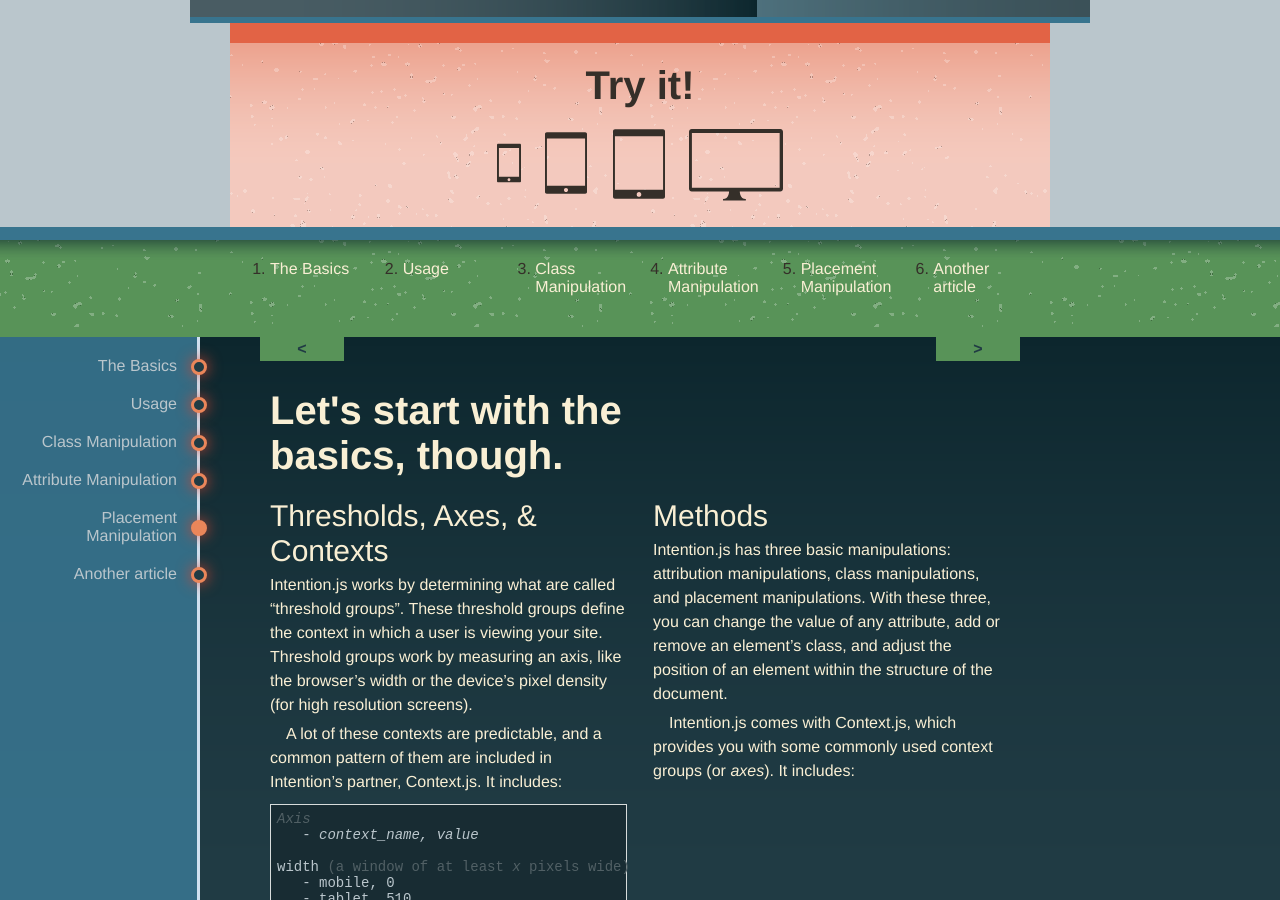
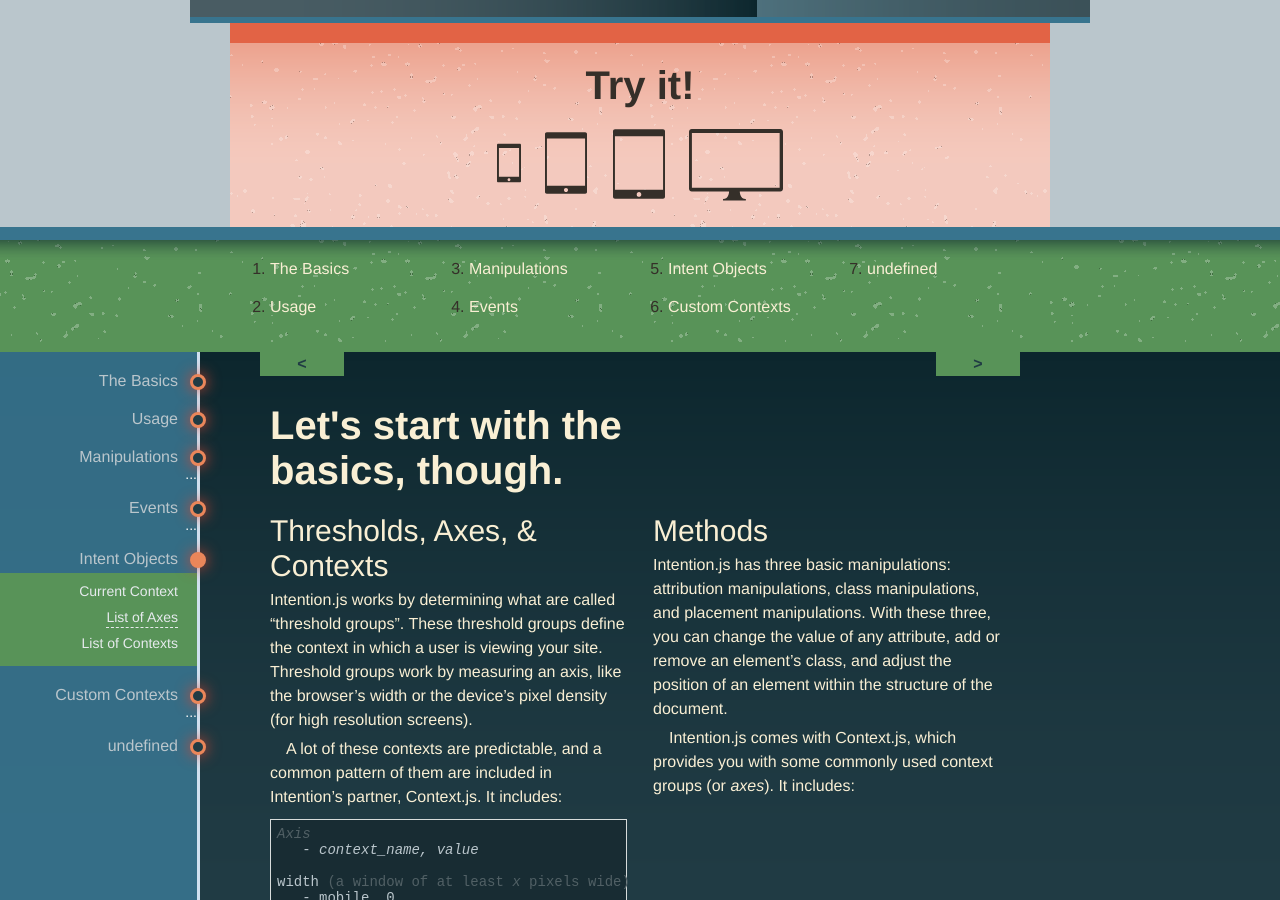
Before and after one commit to dowjones/intentionjs, a Jekyll site: the page built from index.html, in a window 1280 px wide and 900 px high, scrolled down 857 px. Built offline with Jekyll 4.4.1, drawn with Linux system fonts in a browser that asks for light colours; some of the changed text lies outside the part shown.

Commit message:
Switched up the nav again
Left side nav now has subsections, helping it prove itself worth to the
page. Only available in luxury displays. Code could be cleaned up some,
especially the CSS.

Put some names to vote. We'll see.

```diff
--- a/assets/css/base.less
+++ b/assets/css/base.less
@@ -334,7 +334,6 @@
 	width:200px;
 	height:100%;
 	padding-top:@gutter;
-	padding-left:@gutter/2;
 	position:absolute;
 	top:0;
 	left:0;
@@ -355,7 +354,6 @@
 		left:100%;
 	}
 	li{ //a node on the line
-		margin-right:6px; //get it on the line
 		position:relative;
 		right:0;
 		list-style:none;
@@ -365,7 +363,7 @@
 		div{ display:inline-block }
 		.label{
 			width:auto;
-			padding-right:14px;
+			padding-right:19px;
 		}
 		.circle{
 			width:10px;
@@ -374,16 +372,34 @@
 			border:3px solid @orange;
 			background:@mediumBlue;
 			position:absolute;
-			top:50%;
-			margin-top:-7px; //vertically center
+			right:-9px;
+			top:2px;
 			box-shadow:0 0 15px overlay(@orange, @mediumBlue);
 		}
-		.circle.active{
-			background:@orange;
+		ul{
+			max-height:13px;
+			margin-top:0;
+			font-size:14px;
+			overflow:hidden;
+			.transitions(.5s);
+			li a{ padding-bottom:2px; color:lighten(@periwinkle, 15%); }
+			li.active a{ border-bottom:1px dashed lighten(@periwinkle, 15%); }
 		}
+		ul:before{ content:'...'; }
 	}
-	li+li{
-		margin-top:@gutter;
+	li.active{
+		.circle{ background:@orange; }
+		ul{
+			max-height:999px;
+			padding:10px 19px 15px 0;
+			margin-top:5px;
+			background:@green;
+		}
+		ul:before{ content:'' }
+	}
+	li+li{ margin-top:@gutter; }
+	ul {
+		li+li{ margin-top:@gutter/2; }
 	}
 	nav{ display:none } //mobile, tablet nav shouldn't been visible in standard
 }
@@ -424,8 +440,7 @@
 #topNav.pseudotablet, #topNav.pseudosmalltablet, #topNav.pseudomobile{
 	display:none;
 }
-#topNav.hdtv ol{ .columns(6); }
-#topNav.standard ol, #topNav.tablet ol{ .columns(3) }
+#topNav.hdtv ol, #topNav.standard ol, #topNav.tablet ol{ .columns(4); }
 #topNav.smalltablet ol, #topNav.mobile ol{ .columns(2) }
 #prevnext{
 	width:100%;
--- a/assets/css/index.less
+++ b/assets/css/index.less
@@ -289,6 +289,8 @@
 			box-sizing:border-box;
 			padding-right:50%;
 		}
+		h3{ clear:both; }
+		section+h3{ margin-top:@gutter*2; }
 		section{
 			width:50%; //2col setup
 			padding:@gutter 13px (@gutter+5) 0;
@@ -304,7 +306,8 @@
 			padding-left:50%;
 		}
 		article{ //article-within-article
-			padding:0px;
+			padding:30px 0 20px 0; //don't indent articles within articles
+			width:auto;
 		}
 	}
 	article.highlight{
@@ -378,13 +381,6 @@
 	}
 }
 
-//docsNav: extension of leftside navigation
-#content.docsLite{
-	nav.docsNav{
-		li{	position:relative; }
-		li + li { margin-top:@gutter; }
-	}
-}
 
 //IE8 fixes and fallbacks
 .no-multiplebgs{
--- a/assets/js/equalize.js
+++ b/assets/js/equalize.js
@@ -33,7 +33,9 @@
 		parent = grandparent,
 		grandparent = $(grandparent).parent();
 	}
-	$(grandparent).children(parent).each(function() {
+	console.log('equalize');
+	console.log('grandparent', $(grandparent), 'parent', $(grandparent).find(parent));
+	$(grandparent).find(parent).each(function() {
 		var parent = $(this),
 			children = $(this).children(child),
 			pattern = parseInt($(this).attr('data-pattern'));
--- a/assets/js/home.js
+++ b/assets/js/home.js
@@ -103,7 +103,8 @@
 	});
 
 	//For docs nav
-	$.each($('#content article').not('.highlight'), function() { //Create back to top links ---- This must go before the title positions are found.
+	var articles = $('#content article').not('.highlight').not('article:has(article)');
+	$.each(articles, function() { //Create back to top links ---- This must go before the title positions are found.
 		var markup = $('<div class="clear"><a>&uarr; Back to top</a></div>');
 		$(this).append(markup);
 		markup.click(function() {
@@ -112,23 +113,45 @@
 	});
 
 	var titleCtx = [],
+		subCtx = [],
 		curentPos,
 		articleCt = $('#content article').not('.highlight').length,
 		i = 1;
 	$.each($('.docsLite h2'), function() { //then create the nav
 		$(this).parent().attr('id', 't'+i); //#targeti
 		var text = $(this).attr('alt'),
-			markup = '<li id="a'+i+'"><div class="label"><a href="#t'+i+'">'+text+'</a></div><div class="circle" intent in-width in-t'+i+'-class="active"></div></li>', //#anchori
-			pos = $(this).parent().offset().top,
-			ctx = {name:'t'+i, val:pos};
+			markup = '<li id="a'+i+'" intent in-width in-t'+i+'-class="active"><div class="label"><a href="#t'+i+'">'+text+'</a></div><div class="circle"></div></li>', //#anchori
+			pos = $(this).parent().offset().top - 20, //minus 20 for padding
+			ctx = {name:'t'+i, val:pos},
+			sub = $(this).siblings('article'),
+			s = 1;
 		titleCtx.push(ctx);
 		$('#leftNav ol, #topNav ol').append(markup);
-		intent.add($('#leftNav #a'+i+' .circle'));
+		intent.add($('#leftNav #a'+i));
+
+		if(sub.length>0) {
+			$('#leftNav li#a'+i).append('<ul/>');
+			$.each(sub, function() {
+				var text = $(this).children('h3').attr('alt'),
+					pos = $(this).offset().top - 20, //minus 20 for padding
+					subTarget = 't'+i+'s'+s,
+					subAnchor = 'a'+i+'s'+s,
+					markup = '<li id="'+subAnchor+'" intent in-base-class="inactive" in-'+subTarget+'-class="active"><a href="#'+subTarget+'">'+text+'</a></li>',
+					ctx = {name:subTarget, val:pos};
+				subCtx.push(ctx);
+				$(this).attr('id', subTarget);
+				$('#leftNav li#a'+i+' ul').append(markup);
+				intent.add($('#'+subAnchor));
+				s++;
+			});
+		}
+
 		i++;
 	});
-	titleCtx.reverse(); //Maximum -> minimum
-	var scrolldepth = intent.responsive({
-		ID: 'scrolldepth',
+	titleCtx.reverse();
+	subCtx.reverse(); //Maximum -> minimum
+	var titleDepth = intent.responsive({
+		ID: 'titleDepth',
 		contexts: titleCtx,
 		matcher: function(test, context){
 			if($.type(test) == 'string'){ return test == context.name; }
@@ -142,10 +165,24 @@
 			else { var scroll = pageYOffset; }
 			return scroll;
 		}
+	}),
+	subDepth = intent.responsive({
+		ID: 'subdepth',
+		contexts: subCtx,
+		matcher: function(test, context){
+			return test >= context.val;
+		},
+		measure: function(arg){
+			if(typeof pageYOffset == 'undefined') { var scroll = D.scrollTop; }
+			else { var scroll = pageYOffset; }
+			return scroll;
+		}
 	});
-	scrolldepth.respond();
+	titleDepth.respond();
+	subDepth.respond();
 	$(window).on('scroll', function(){
-		throttle(scrolldepth.respond(), 50);
+		throttle(titleDepth.respond(), 50);
+		subDepth.respond();
 		throttle(makeSticky(), 100);
 	});
 
--- a/index.html
+++ b/index.html
@@ -135,7 +135,10 @@
 			</article>
 
 			<article>
-				<h2 alt="Class Manipulation">Class Manipulations</h2>
+				<h2 alt="Manipulations">Manipulations</h2>
+
+				<article class="equalize" data-pattern="2">
+					<h3 alt="Class Manipulation">Class Manipulations</h3>
 					<section>
 						<p>The simplest intentional attribute is a class manipulation. This manipulation adds the current context as a class to the element. Adding <code>in-axis_name</code> to a flagged element is enough to get it working.</p>
 					</section>
@@ -155,8 +158,8 @@
 					</section>
 				</article>
 
-			<article>
-				<h2 alt="Attribute Manipulation">Attribute Manipulations</h2>
+				<article class="equalize" data-pattern="2">
+					<h3 alt="Attribute Manipulation">Attribute Manipulation</h3>
 					<section>
 						<p>Intention.js can also manipulate an element's attributes with more specificity than just class manipulations. Set a base (default) attribute in case no contexts are met, then specify context-specific attribute values.</p>
 						<p>Attribute manipulation can used for more specific class manipulations, too.</p>
@@ -186,8 +189,8 @@
 					</section>
 				</article>
 
-			<article id="test1">
-				<h2 alt="Placement Manipulation">Placement Manipulation</h2>
+				<article class="equalize" data-pattern="2">
+					<h3 alt="Placement Manipulation">Placement Manipulation</h3>
 					<section>
 						<p>Intention.js makes it possible to rearrange elements about a page depending on the context. </p>
 						<p>Suppose we want to demote the status of the navigation when the user is on smaller devices. The following specification on the navigation might do what we need:</p>
@@ -267,9 +270,54 @@
 	&lt;/script&gt;</pre>
 					</section>
 				</article>
+
+
+			</article>
+
 			<article>
-				<h2 alt="Another article">Another article</h2>
+				<h2 alt="Events">Events</h2>
+				<article class="equalize" data-pattern="2">
+					<h3 alt="Axis Events">Axis Events</h3>
 					<section>Hello</section>
-				<section>World</section>
+					<section>Code sample</section>
 				</article>
+				<article class="equalize" data-pattern="2">
+					<h3 alt="Context Events">Context Events</h3>
+					<section>Hello</section>
+					<section>Code sample</section>
+				</article>
+			</article>
+
+			<article>
+				<h2 alt="Intent Objects">Intent Objects</h2>
+				<article>
+					<h3 alt="Current Context">Current Context</h3>
+					<section>This section</section>
+					<section>This code sample</section>
+				</article>
+				<article>
+					<h3 alt="List of Axes">List of Axes</h3>
+					<section>This section</section>
+					<section>This code sample</section>
+				</article>
+				<article>
+					<h3 alt="List of Contexts">List of Contexts</h3>
+					<section>This section</section>
+					<section>This code sample</section>
+				</article>
+			</article>
+
+			<article>
+				<h2 alt="Custom Contexts">Custom Contexts</h2>
+				<article>
+					<h3 alt="Current Context">Current Context</h3>
+					<section>This section</section>
+					<section>This code sample</section>
+				</article>
+			</article>
+
+			<article class="equalize" data-pattern="2">
+				<h2>Wrap Up</h2>
+			</article>
+
 		</div>
```
Also changed, not shown: assets/css/base.css (+41 -13 lines), assets/css/index.css (+10 -7 lines), needing-things.md (line endings or trailing spaces). Lines whose indentation alone changed are shown as unchanged.
